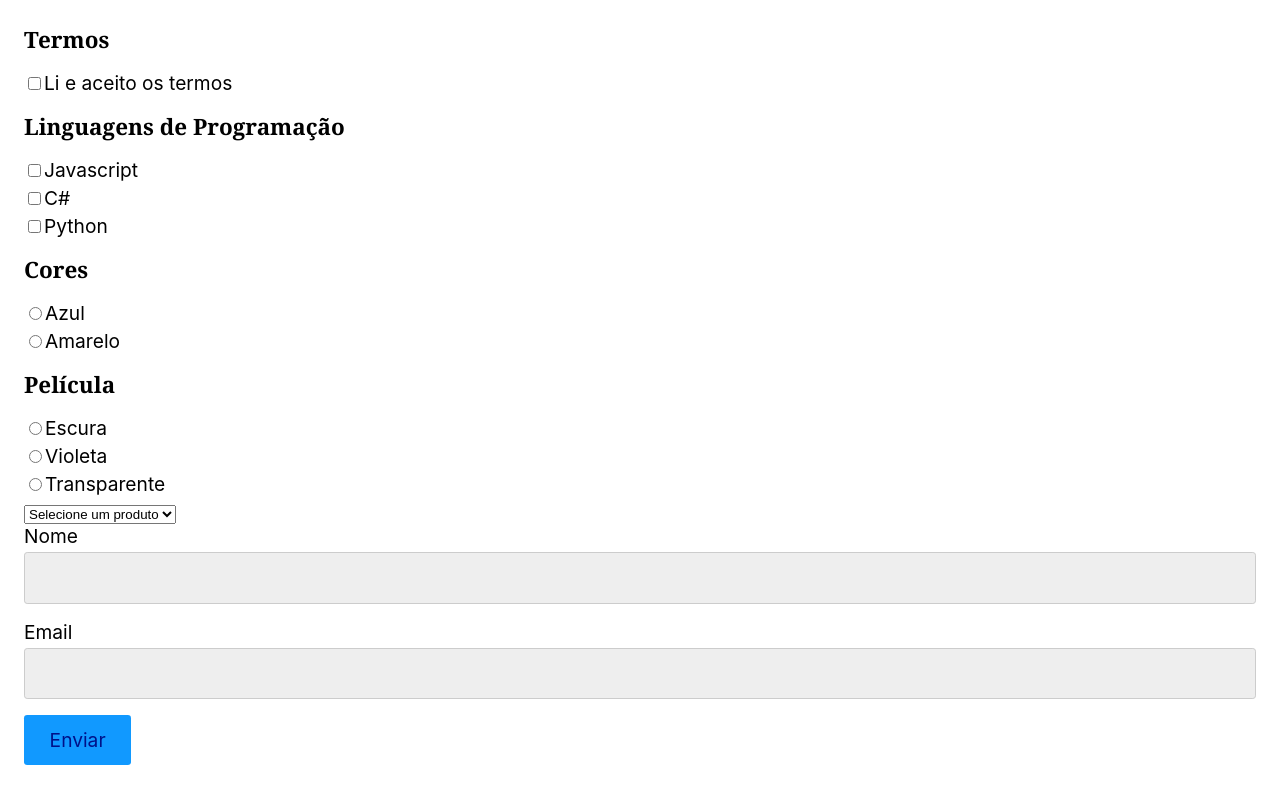
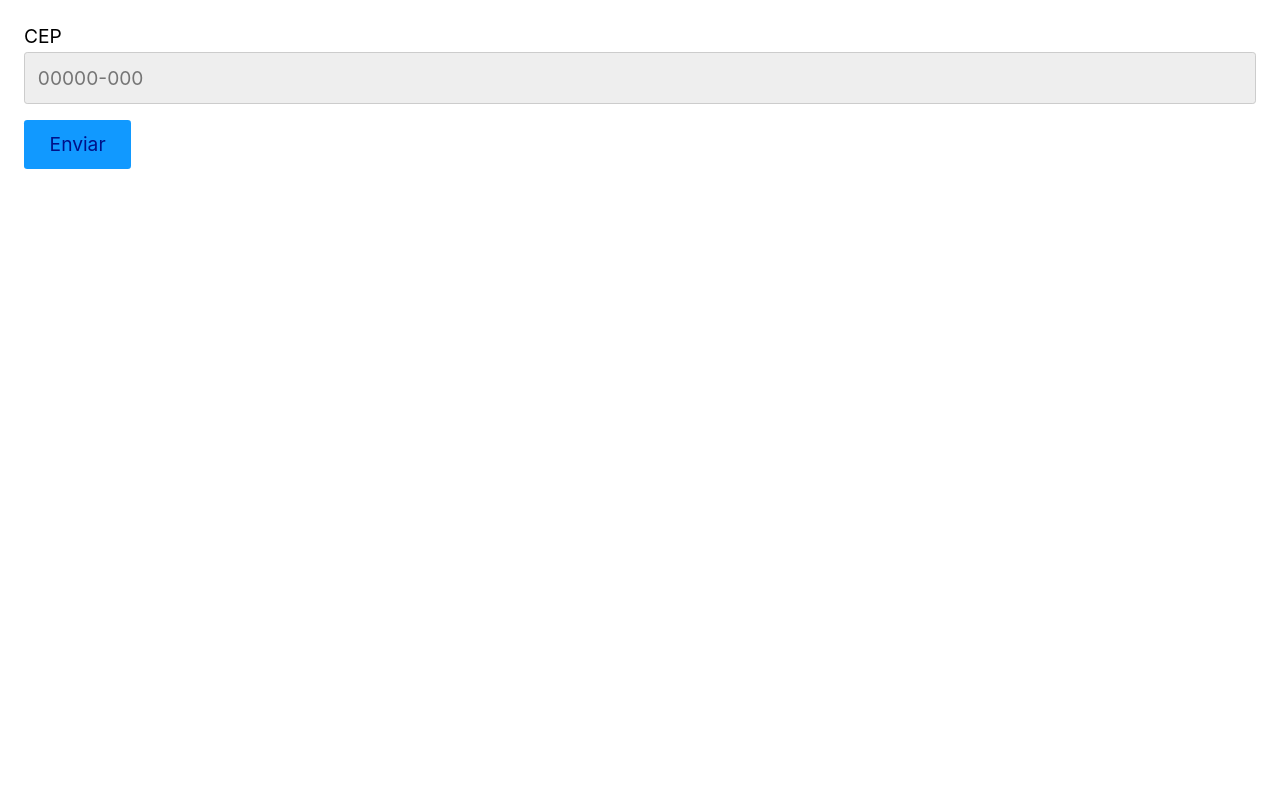
Before and after one commit to jeanfwl/react-origamid, a React (Create React App) app in the folder react-curso/appreact/: page / in a window 1280 px wide. Built offline with nearby package versions, Linux system fonts and the light colour scheme.

Commit message:
Realizado aula sobre validação de input

```diff
--- a/react-curso/appreact/src/formulario/Form/Input.js
+++ b/react-curso/appreact/src/formulario/Form/Input.js
@@ -1,6 +1,6 @@
 import React from 'react';
 
-const Input = ({ id, label, setValue, ...props }) => {
+const Input = ({ id, label, onChange, /*setValue,*/ ...props }) => {
   return (
     <>
       <label htmlFor={id}>{label}</label>
@@ -8,7 +8,8 @@ const Input = ({ id, label, setValue, ...props }) => {
         type="text"
         id={id}
         name={id}
-        onChange={({ target }) => setValue(target.value)}
+        // onChange={({ target }) => setValue(target.value)}
+        onChange={onChange}
         {...props}
       />
     </>
--- /dev/null
+++ b/react-curso/appreact/src/formulario/validation.js
@@ -0,0 +1,57 @@
+import React from 'react';
+import Input from './Form/Input';
+
+const App = () => {
+  const [cep, setCep] = React.useState('');
+  const [erro, setErro] = React.useState(null);
+
+  function validateCep(cep) {
+    if (cep.length === 0) {
+      setErro('Preencha algum valor!');
+      return false;
+    } else if (/^\d{5}-?\d{3}$/.test(cep) === false) {
+      setErro('Preencha um CEP válido!');
+      return false;
+    } else {
+      setErro(null);
+      return true;
+    }
+  }
+
+  function handleBlur({ target }) {
+    validateCep(target.value);
+  }
+
+  function handleChange({ target }) {
+    if (erro) validateCep(target.value);
+    setCep(target.value);
+  }
+
+  function handleSubmit(event) {
+    event.preventDefault();
+
+    if (validateCep(cep)) {
+      console.log('CEP Enviado com sucesso!');
+    } else {
+      console.log('CEP Não foi enviado!');
+    }
+  }
+
+  return (
+    <form onSubmit={handleSubmit}>
+      <Input
+        type="text"
+        id="cep"
+        label="CEP"
+        value={cep}
+        onBlur={handleBlur}
+        onChange={handleChange}
+        placeholder="00000-000"
+      />
+      {erro && <p>{erro}</p>}
+      <button>Enviar</button>
+    </form>
+  );
+};
+
+export default App;
--- a/react-curso/appreact/src/index.js
+++ b/react-curso/appreact/src/index.js
@@ -1,6 +1,6 @@
 import React from 'react';
 import ReactDOM from 'react-dom/client';
-import App from './formulario/form';
+import App from './formulario/validation';
 
 const root = ReactDOM.createRoot(document.getElementById('root'));
 
```
